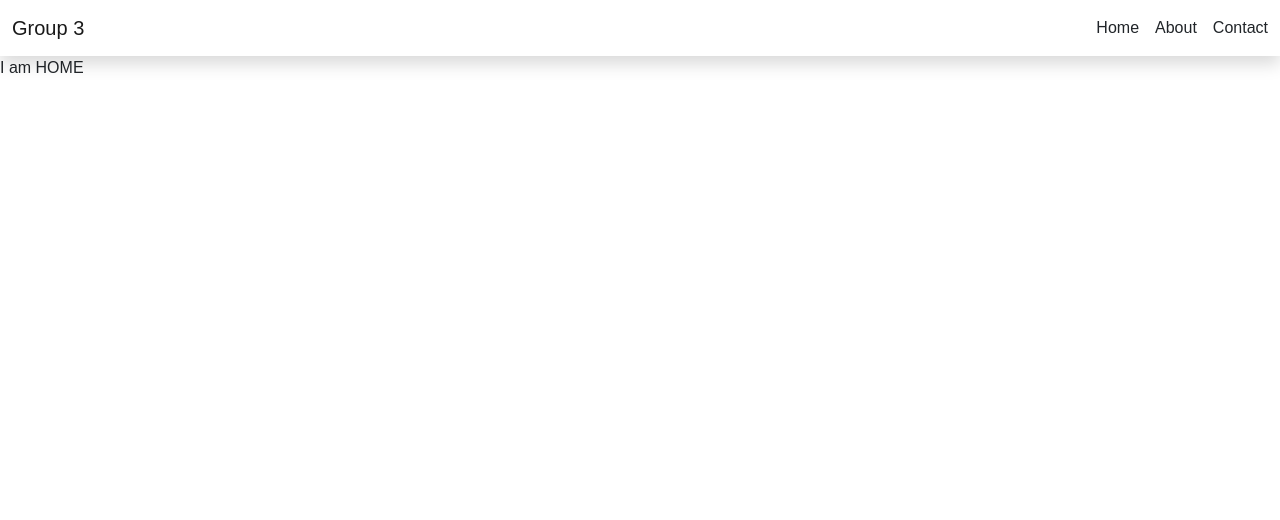
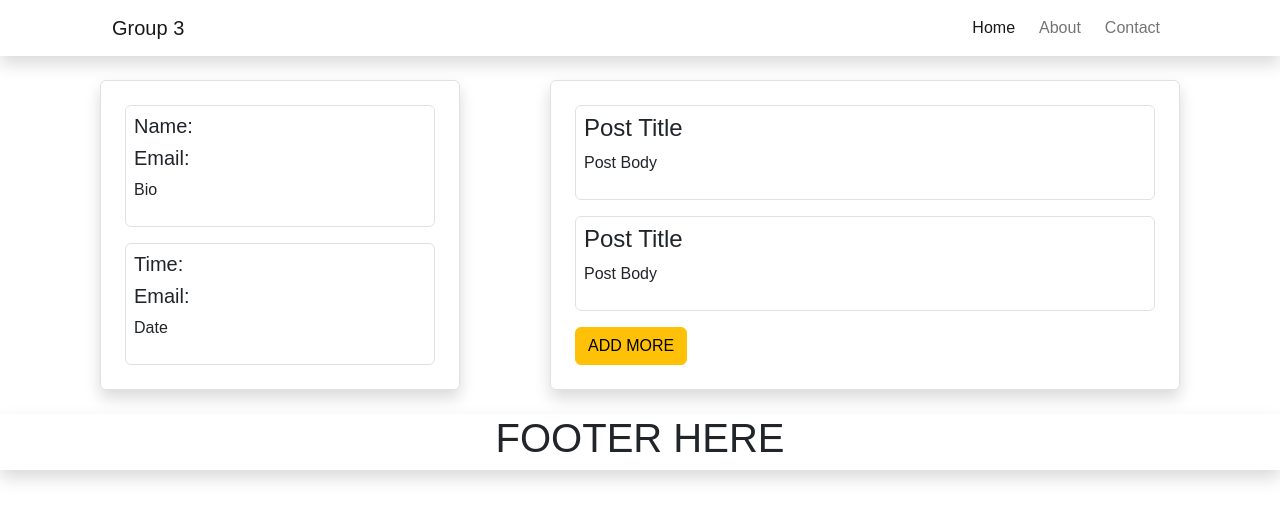
Before and after one commit to joeiladores/react-group-website, a React (Create React App) app: page / in a window 1280 px wide. Shown: the top 520 px of the page. Built offline with nearby package versions, Linux system fonts and the light colour scheme; a web font is replaced by a local one.

Commit message:
Created Home Component Layout and its subcomponents

```diff
--- a/src/App.js
+++ b/src/App.js
@@ -4,12 +4,15 @@ import Home from "./Home";
 import About from "./About";
 import Contact from "./Contact";
 
+import Footer from "./components/Footer";
+// import Layout from "./Layout";
+
 function App() {
   return (
     <div>
       <Navbar />
 
-      <div>
+      <div className="page-padding">
           <Routes>
             <Route path="/" element={<Home />} />
             <Route path="/about" element={<About />} />
@@ -17,6 +20,8 @@ function App() {
           </Routes>
       </div>
 
+      {/* FOOTER HERE */}
+      <Footer />
 
     </div>
   );
--- a/src/Home.jsx
+++ b/src/Home.jsx
@@ -1,8 +1,51 @@
+// import Contact from "./components/home/Userinfo";
+// import Contact from "./components/home/Time";
+// import Contact from "./components/home/Post";
+// import Contact from "./components/home/Newsfeed";
+
 function Home() {
   return (
-    <div>
-      I am HOME
+    <div className="container-sm py-2 my-3">
+      {/* ROW WITH LEFT AND RIGHT PANEL ***********************************************/}
+      <div className="row gy-3 justify-content-between">
+        {/* LEFT PANEL ************************************************************** */}
+        <div className="col-md-4 shadow border border-1 rounded-2 p-2">
+
+          {/* USERINFO COMPONENT ******************************************************/}
+          <div className="m-3 p-2 border border-1 rounded-2">
+            <h5>Name: </h5>
+            <h5>Email: </h5>
+            <p>Bio</p>
+          </div>
+
+          {/* TIME COMPONENT **********************************************************/}
+          <div className="m-3 p-2 border border-1 rounded-2">
+            <h5>Time: </h5>
+            <h5>Email: </h5>
+            <p>Date</p>
+          </div>
+        </div>
+        {/* END OF LEFT PANEL ******************************************************* */}
+
+        {/* RIGHT PANEL - NEWS FEED COMPONENT  ****************************************/}
+        <div className="col-md-7 shadow border border-1 rounded-2 p-2">
+          {/* POST COMPONENT **********************************************************/}
+          <div className="m-3 p-2 border border-1 rounded-2">
+            <h4>Post Title</h4>
+            <p>Post Body</p>
+          </div>
+          {/* ANOTHER POST COMPONENT **************************************************/}
+          <div className="m-3 p-2 border border-1 rounded-2">
+            <h4>Post Title</h4>
+            <p>Post Body</p>
+          </div>
+          <button className="btn btn-warning ms-3">ADD MORE</button>
+        </div>
+        {/* END OF RIGHT PANEL - NEWS FEED COMPONENT **********************************/}
+      </div>
     </div>
+
+
   );
 }
 
--- /dev/null
+++ b/src/Layout.jsx
@@ -0,0 +1,27 @@
+function Layout({ children }) {
+  return (
+    <div class="row">
+      <div className="col-12">
+      <div className="container p-5 border m-5 rounded shadow-lg">
+        <div className="row">
+          <div className="col-md-12">
+            <img
+              src="https://dy9hpnbyn8tl0.cloudfront.net/kodego-large.svg"
+              alt=""
+            />
+            <h4 className="mt-4">Daily Attendance Form</h4>
+            {children}
+          </div>
+        </div>
+      </div>
+      </div>
+      <p className="text-center">
+        <small>
+          Developed by <strong>WD29</strong>
+        </small>
+      </p>
+    </div>
+  );
+}
+
+export default Layout;
--- a/src/Navbar.jsx
+++ b/src/Navbar.jsx
@@ -2,29 +2,39 @@ import { Link } from "react-router-dom";
 
 function Navbar() {
   return (
-    <nav className="navbar navbar-expand-lg shadow">
+    <nav className="navbar navbar-expand-lg shadow page-padding">
       <div className="container-fluid">
-        <Link to="/" className="navbar-brand">Group 3</Link>
+        <Link to="/" className="navbar-brand">
+          Group 3
+        </Link>
         <button
-          className="navbar-toggler myName"
+          class="navbar-toggler"
           type="button"
           data-bs-toggle="collapse"
-          data-bs-target="#myPages"
-          aria-controls="myPages"
+          data-bs-target="#navbarNav"
+          aria-controls="navbarNav"
           aria-expanded="false"
           aria-label="Toggle navigation"
         >
-          <span className="navbar-toggler-icon"></span>
+          <span class="navbar-toggler-icon"></span>
         </button>
 
-        <div className="collapse navbar-collapse" id="myPages">
+        <div className="collapse navbar-collapse" id="navbarNav">
           <ul className="navbar-nav ms-auto mb-2 mb-lg-0">
-            <Link to="/" className="list-group-item pe-3">Home</Link>
-            <Link to="/about" className="list-group-item pe-3">About</Link>
-            <Link to="/contact" className="list-group-item">Contact</Link>
+            <li class="nav-item"><Link to="/" className="nav-link active pe-3">
+              Home
+            </Link></li>
+            <li class="nav-item"><Link to="/about" className="nav-link pe-3">
+              About
+            </Link></li>
+            <li class="nav-item"><Link to="/contact" className="nav-link">
+              Contact
+            </Link></li>
           </ul>
         </div>
       </div>
+
+
     </nav>
   );
 }
--- /dev/null
+++ b/src/components/Footer.jsx
@@ -0,0 +1,14 @@
+function Footer() {
+  return (
+    // FOOTER
+    <div className="container-fluid page-padding shadow d-flex justify-content-center">
+      <div className="row">
+        <div className="col">
+          <h1>FOOTER HERE</h1>
+        </div>
+      </div>
+    </div>
+  );
+}
+
+export default Footer;
--- /dev/null
+++ b/src/components/home/Time.jsx
@@ -0,0 +1,11 @@
+function Time() {
+  return (
+    <div className="m-3 p-2 border border-1 rounded-2">
+      <h5>Time: </h5>
+      <h5>Email: </h5>
+      <p>Date</p>
+    </div>
+  );
+}
+
+export default Time;
--- /dev/null
+++ b/src/components/home/Userinfo.jsx
@@ -0,0 +1,11 @@
+function Userinfo() {
+  return (
+    <div className="m-3 p-2 border border-1 rounded-2">
+      <h5>Name: </h5>
+      <h5>Email: </h5>
+      <p>Bio</p>
+    </div>
+  );
+}
+
+export default Userinfo;
--- a/src/style.css
+++ b/src/style.css
@@ -7,3 +7,19 @@
   font-family: 'Cascadia Code', sans-serif;
 
 }
+
+body {
+  /* background: #2e3047; */
+}
+
+.page-padding {
+  padding-left: 6.25em;
+  padding-right: 6.25em;
+}
+
+@media screen and (max-width: 576px) {
+  .page-padding {
+    padding-left: 2em;
+    padding-right: 2em;
+  }
+}
```
